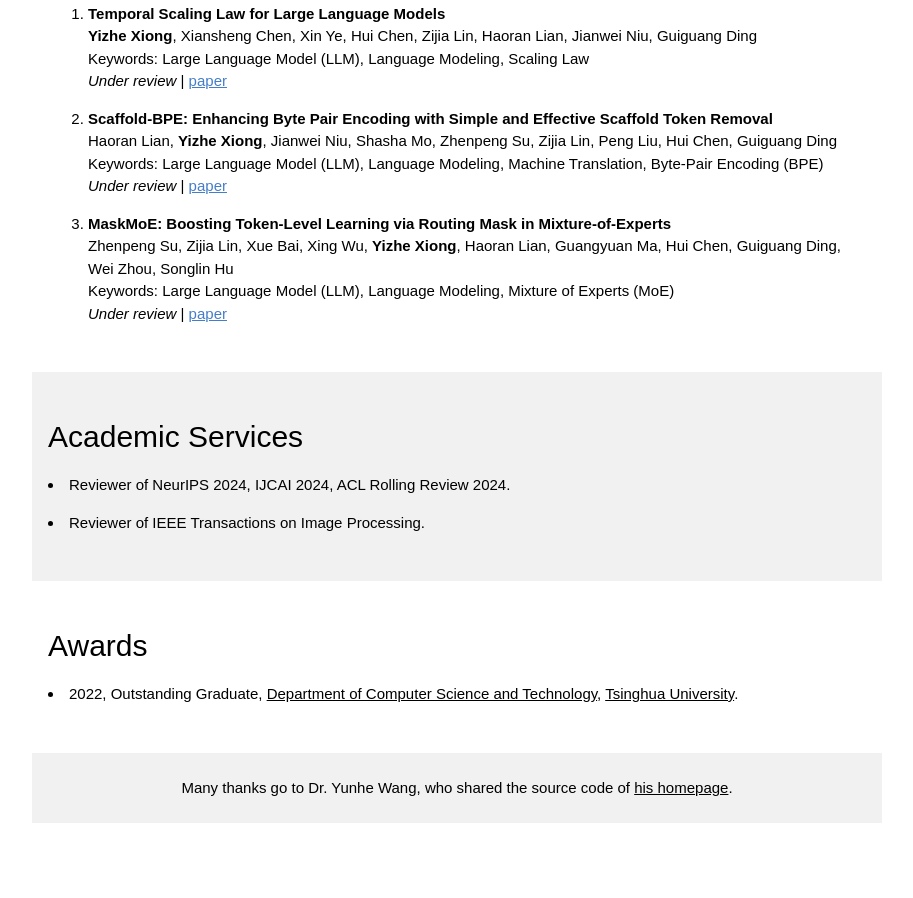
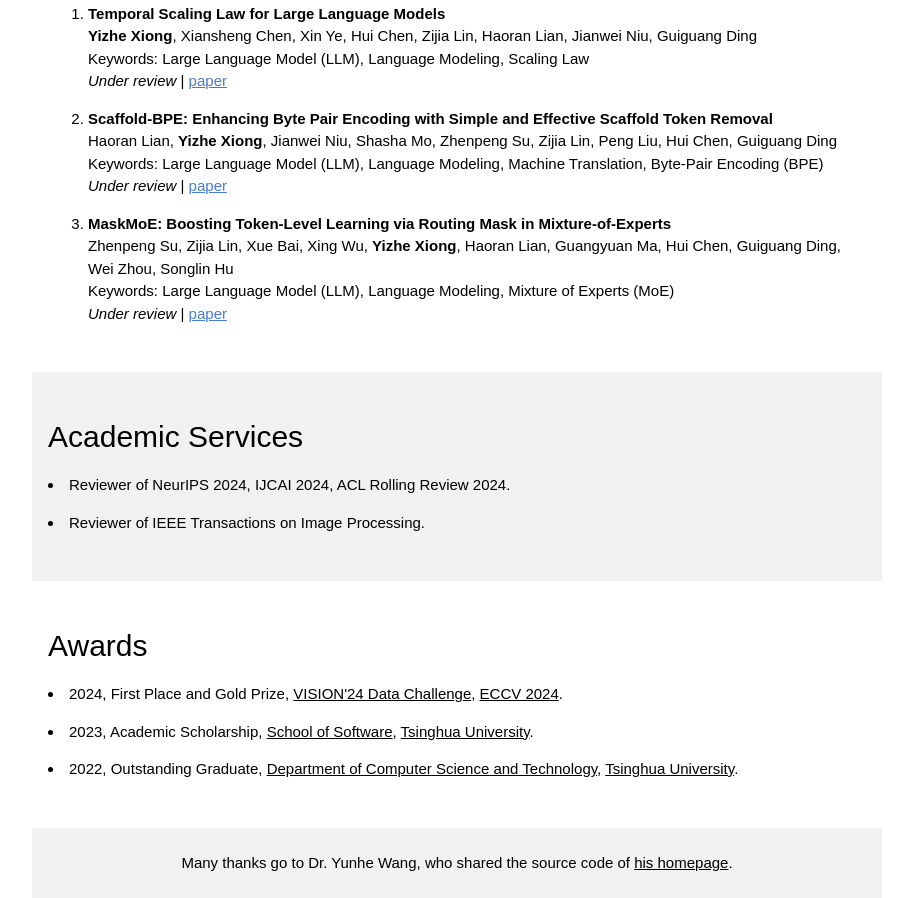
Before and after one commit to Bostoncake/Bostoncake.github.io, a plain HTML site: page index.html in a window 1280 px wide. Shown: the part 1454-2352 px from the top of the page, without its empty margins (258-1171 px from the left). Before the commit the page ends 2277 px from the top, so only its background shows below. Drawn offline with Linux system fonts and the light colour scheme.

Commit message:
Update awards

```diff
--- a/index.html
+++ b/index.html
@@ -249,7 +249,9 @@
   <!-- The Awards Section -->
   <div class="w3-container w3-padding-32" id="award">
     <h2>Awards</h2>
-    <p><li> 2022, Outstanding Graduate, <a href="https://www.cs.tsinghua.edu.cn/">Department of Computer Science and Technology</a>, <a href="https://www.tsinghua.edu.cn/index.htm">Tsinghua University</a>.</p>
+	  <p><li> 2024, First Place and Gold Prize, <a href="https://eval.ai/web/challenges/challenge-page/2314/overview">VISION'24 Data Challenge</a>, <a href="https://eccv.ecva.net/">ECCV 2024</a>.</p>
+    	  <p><li> 2023, Academic Scholarship, <a href="https://www.thss.tsinghua.edu.cn/">School of Software</a>, <a href="https://www.tsinghua.edu.cn/index.htm">Tsinghua University</a>.</p>
+	  <p><li> 2022, Outstanding Graduate, <a href="https://www.cs.tsinghua.edu.cn/">Department of Computer Science and Technology</a>, <a href="https://www.tsinghua.edu.cn/index.htm">Tsinghua University</a>.</p>
   </div>
 
   <div class="w3-light-grey w3-center w3-padding-24">
```
